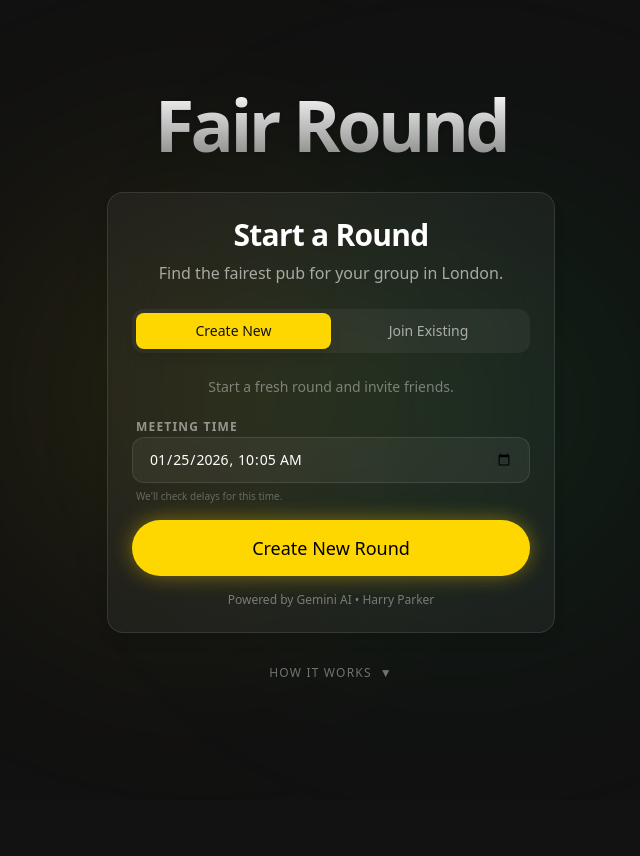
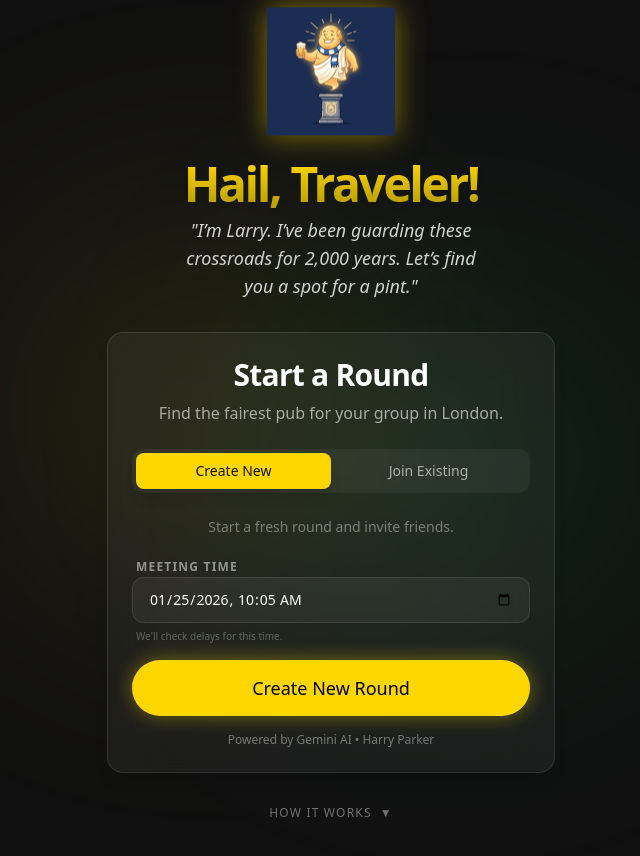
Before and after one commit to harryparker9/fair-round, a Next.js app: page / in a window 1280 px wide. Shown: the top 856 px of the page, without its empty margins (309-949 px from the left). Before the commit the page ends 800 px from the top, so only its background shows below. Built offline with nearby package versions, Linux system fonts and the light colour scheme; no server answers.

Commit message:
feat(ui): Full Larry integration on landing and voting pages

```diff
--- a/app/page.tsx
+++ b/app/page.tsx
@@ -10,15 +10,37 @@ export default function Home() {
 
       {/* Content */}
       <div className="relative z-10 w-full max-w-lg flex flex-col items-center gap-8 animate-fade-in-up">
-        <h1 className="text-5xl md:text-7xl font-bold tracking-tighter text-transparent bg-clip-text bg-gradient-to-b from-white to-white/50 text-center drop-shadow-sm">
-          Fair Round
-        </h1>
+
+        {/* Larry Introduction */}
+        <div className="flex flex-col items-center text-center space-y-4">
+          <div className="w-32 h-32 relative animate-float">
+            {/* eslint-disable-next-line @next/next/no-img-element */}
+            <img src="/larry.png" alt="Larry the Lares" className="w-full h-full object-contain drop-shadow-[0_0_15px_rgba(255,215,0,0.5)]" />
+          </div>
+          <div className="space-y-2">
+            <h1 className="text-4xl md:text-5xl font-bold tracking-tighter text-transparent bg-clip-text bg-gradient-to-b from-pint-gold to-pint-gold/70 drop-shadow-sm">
+              Hail, Traveler!
+            </h1>
+            <p className="text-white/80 text-lg max-w-xs mx-auto italic">
+              "I’m Larry. I’ve been guarding these crossroads for 2,000 years. Let’s find you a spot for a pint."
+            </p>
+          </div>
+        </div>
+
         <CreateRoundCard />
 
         <HowItWorks />
       </div>
 
-
+      <style jsx global>{`
+        @keyframes float {
+          0%, 100% { transform: translateY(0px); }
+          50% { transform: translateY(-10px); }
+        }
+        .animate-float {
+          animation: float 4s ease-in-out infinite;
+        }
+      `}</style>
     </main>
   );
 }
--- a/components/area-voting-view.tsx
+++ b/components/area-voting-view.tsx
@@ -75,12 +75,13 @@ export function AreaVotingView({ roundId, options, members, currentUserMemberId,
                 {aiStrategy && (
                     <div className="bg-pint-gold/5 border border-pint-gold/10 p-3 rounded-xl mb-2 flex gap-3">
                         <div className="shrink-0 flex flex-col items-center pt-1">
-                            <div className="w-8 h-8 rounded-full bg-pint-gold text-charcoal flex items-center justify-center text-xs font-bold border-2 border-white shadow-lg overflow-hidden">
-                                👻
+                            <div className="w-10 h-10 rounded-full bg-pint-gold/10 border border-pint-gold text-charcoal flex items-center justify-center overflow-hidden">
+                                {/* eslint-disable-next-line @next/next/no-img-element */}
+                                <img src="/larry.png" alt="Larry" className="w-full h-full object-cover transform scale-125 translate-y-1" />
                             </div>
                         </div>
                         <div>
-                            <p className="text-xs text-pint-gold font-bold uppercase tracking-wider mb-0.5">Larry's Pick</p>
+                            <p className="text-xs text-pint-gold font-bold uppercase tracking-wider mb-0.5">Larry's Thoughts</p>
                             <p className="text-sm text-white/90 italic leading-relaxed">"{aiStrategy}"</p>
                         </div>
                     </div>
--- a/components/loading-narrative.tsx
+++ b/components/loading-narrative.tsx
@@ -28,7 +28,10 @@ export function LoadingNarrative({ active = false }: { active: boolean }) {
 
     return (
         <div className="flex flex-col items-center justify-center space-y-2 h-full">
-            <div className="w-6 h-6 border-2 border-pint-gold border-t-transparent rounded-full animate-spin" />
+            <div className="relative w-16 h-16 animate-bounce duration-[2000ms]">
+                {/* eslint-disable-next-line @next/next/no-img-element */}
+                <img src="/larry.png" alt="Larry" className="w-full h-full object-contain" />
+            </div>
             <div className="h-6 relative w-full flex justify-center overflow-hidden">
                 <AnimatePresence mode='wait'>
                     <motion.div
```
Also changed, not shown: public/larry.png (added).
